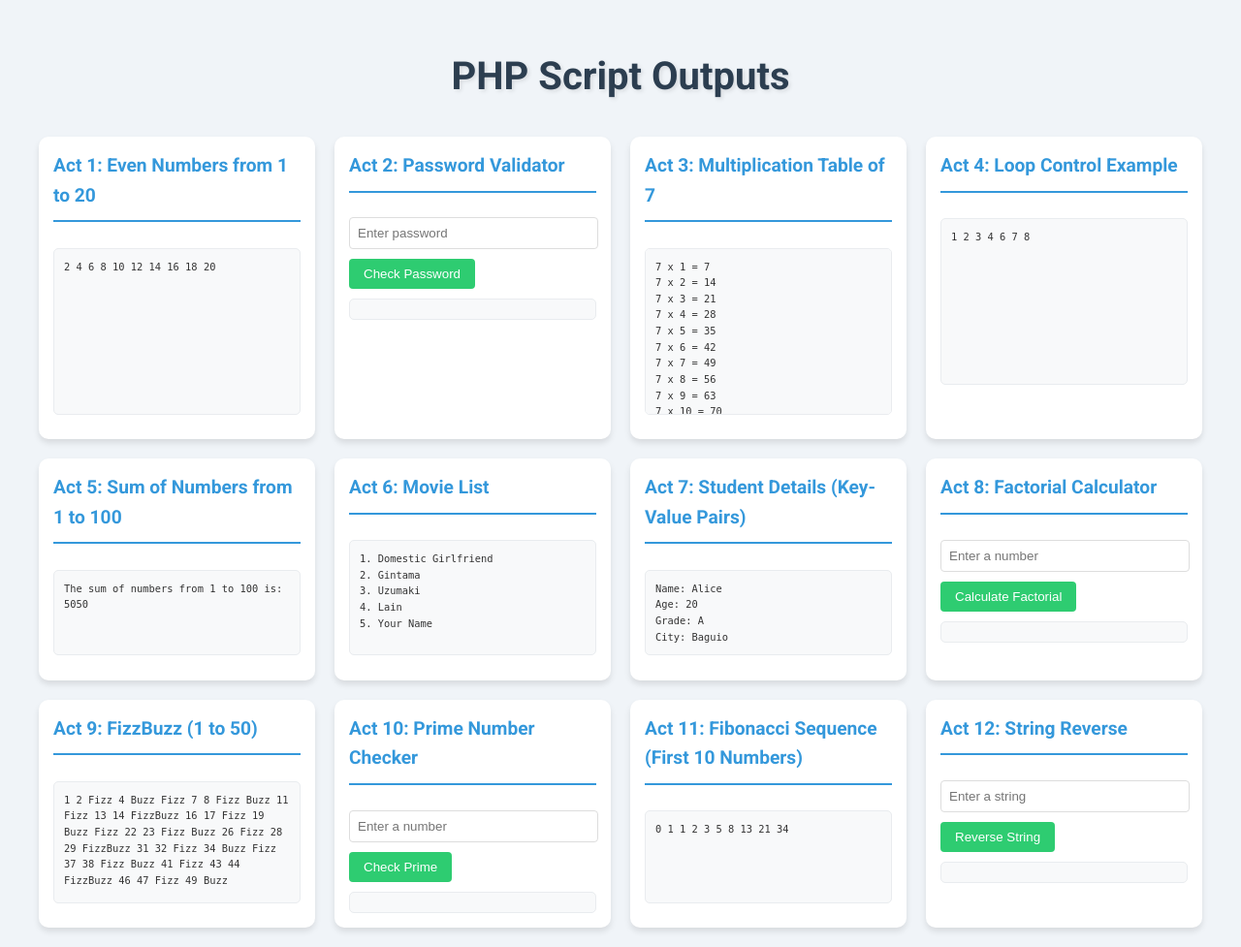
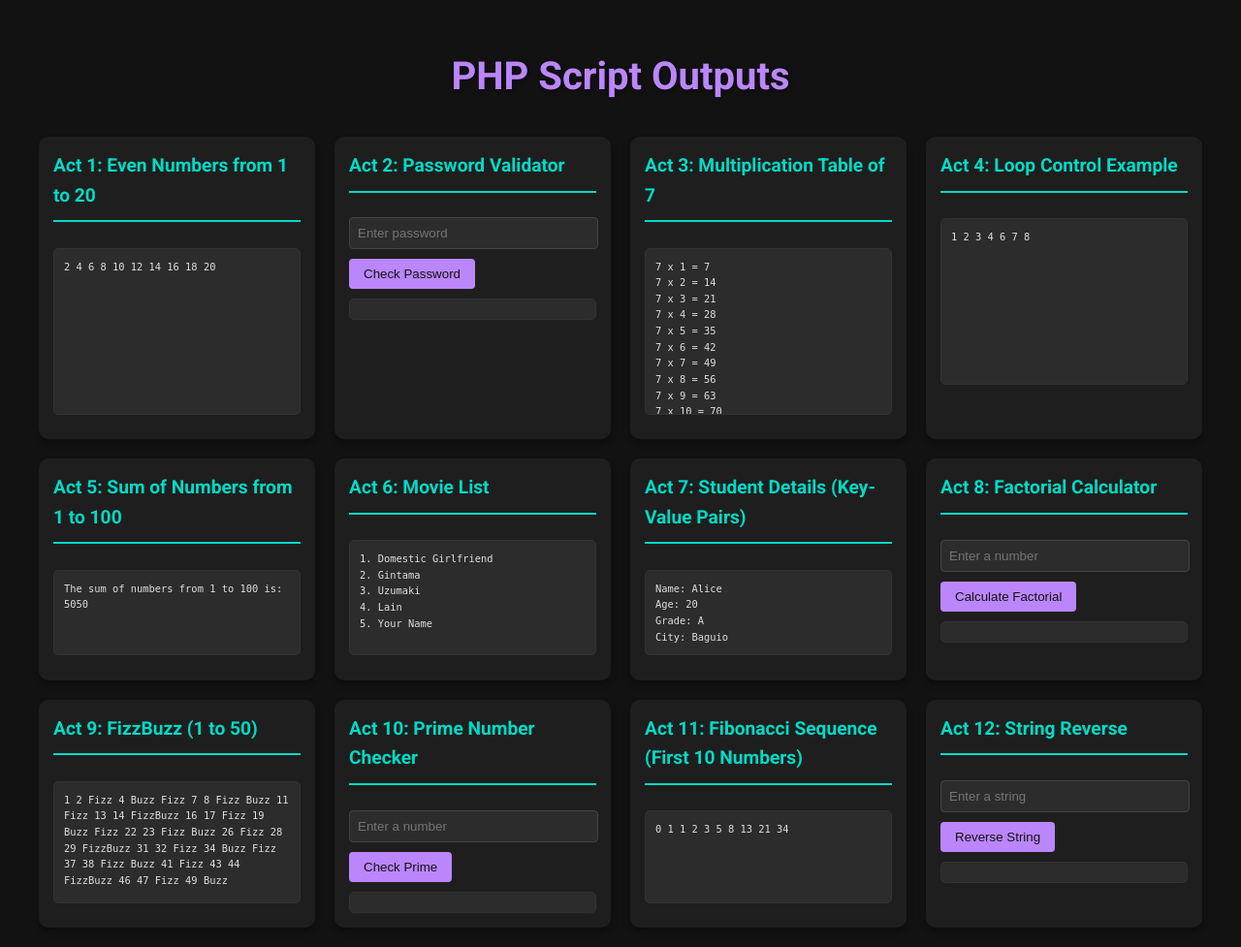
Before and after one commit to angelo-domingo118/221886303-domingo, a PHP site: page / in a window 1280 px wide. Shown: the whole page at 97% size. Run offline with PHP 8.4, Linux system fonts and the light colour scheme.

Commit message:
change color pallete

```diff
--- a/index.php
+++ b/index.php
@@ -10,18 +10,18 @@
         body {
             font-family: 'Roboto', sans-serif;
             line-height: 1.6;
-            color: #333;
+            color: #e0e0e0;
             max-width: 1200px;
             margin: 0 auto;
             padding: 20px;
-            background-color: #f0f4f8;
+            background-color: #121212;
         }
         h1 {
             text-align: center;
-            color: #2c3e50;
+            color: #bb86fc;
             font-size: 2.5em;
             margin-bottom: 30px;
-            text-shadow: 2px 2px 4px rgba(0,0,0,0.1);
+            text-shadow: 2px 2px 4px rgba(0,0,0,0.3);
         }
         .grid-container {
             display: grid;
@@ -29,23 +29,23 @@
             gap: 20px;
         }
         .output-container {
-            background-color: #fff;
+            background-color: #1e1e1e;
             border-radius: 10px;
             padding: 15px;
-            box-shadow: 0 4px 6px rgba(0,0,0,0.1);
+            box-shadow: 0 4px 6px rgba(0,0,0,0.3);
             display: flex;
             flex-direction: column;
         }
         h2 {
-            color: #3498db;
-            border-bottom: 2px solid #3498db;
+            color: #03dac6;
+            border-bottom: 2px solid #03dac6;
             padding-bottom: 10px;
             font-size: 1.2em;
             margin-top: 0;
         }
         pre {
-            background-color: #f8f9fa;
-            border: 1px solid #e9ecef;
+            background-color: #2c2c2c;
+            border: 1px solid #333;
             border-radius: 5px;
             padding: 10px;
             white-space: pre-wrap;
@@ -54,6 +54,7 @@
             max-height: 150px;
             overflow-y: auto;
             flex-grow: 1;
+            color: #e0e0e0;
         }
         .input-form {
             margin-top: 10px;
@@ -63,12 +64,14 @@
             width: calc(100% - 16px);
             padding: 8px;
             margin-bottom: 10px;
-            border: 1px solid #ddd;
+            border: 1px solid #444;
             border-radius: 4px;
+            background-color: #2c2c2c;
+            color: #e0e0e0;
         }
         .input-form input[type="submit"] {
-            background-color: #2ecc71;
-            color: white;
+            background-color: #bb86fc;
+            color: #121212;
             border: none;
             padding: 8px 15px;
             border-radius: 4px;
@@ -76,11 +79,11 @@
             transition: background-color 0.3s ease;
         }
         .input-form input[type="submit"]:hover {
-            background-color: #27ae60;
+            background-color: #9966cc;
         }
         .output-space {
-            background-color: #f8f9fa;
-            border: 1px solid #e9ecef;
+            background-color: #2c2c2c;
+            border: 1px solid #333;
             border-radius: 5px;
             padding: 10px;
             margin-top: 10px;
@@ -90,6 +93,7 @@
             font-size: 0.8em;
             max-height: 100px;
             overflow-y: auto;
+            color: #e0e0e0;
         }
     </style>
 </head>
```
